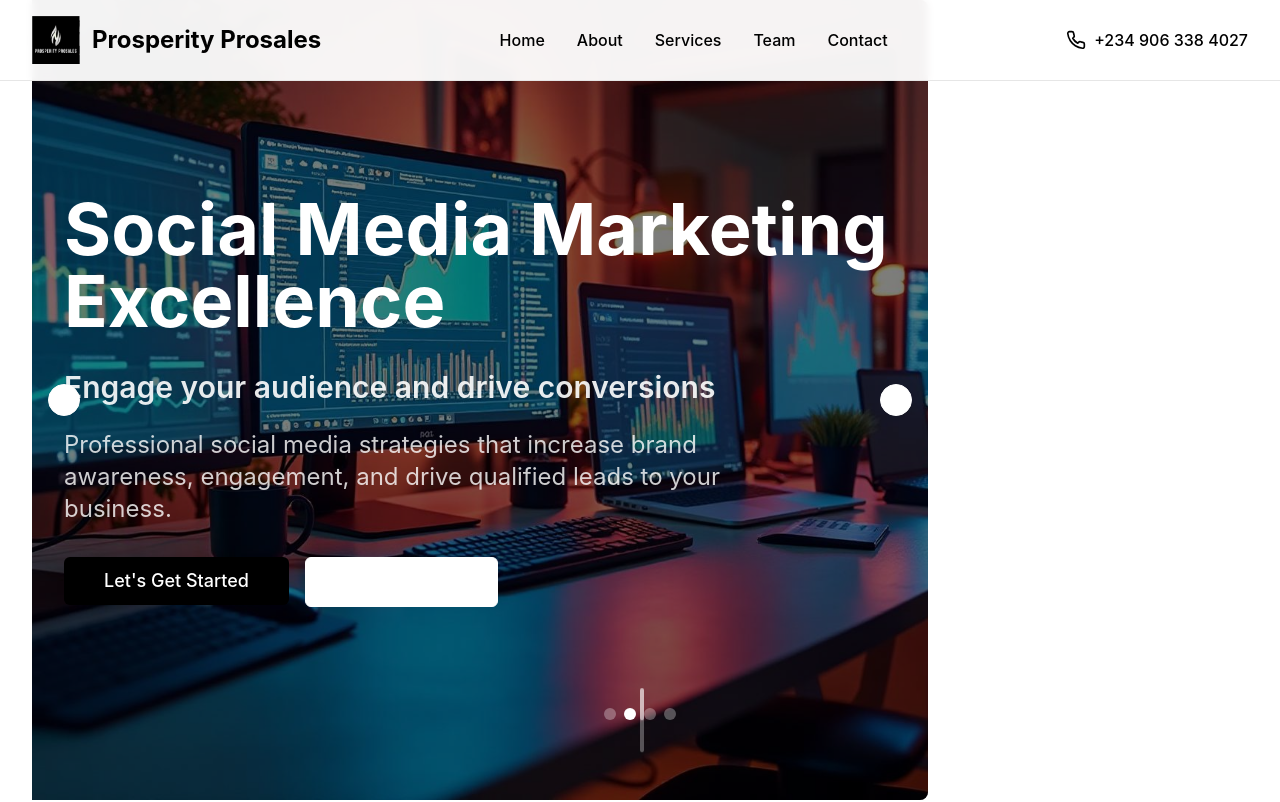
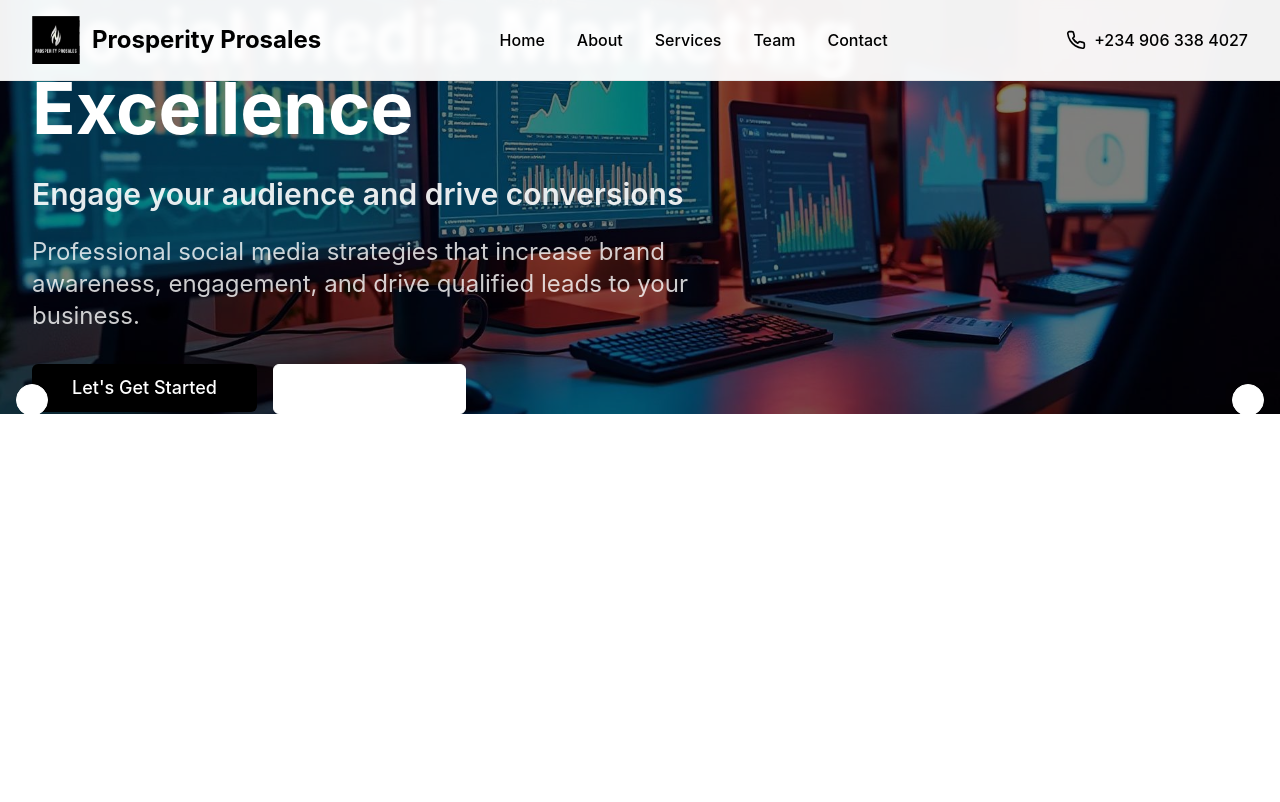
Before and after one commit to folakeprosales6-web/prosperity-prosales-growth, a React (Vite) app: page / in a window 1280 px wide. Shown: the top 802 px of the page. Built offline with nearby package versions, Linux system fonts and the light colour scheme.

Commit message:
Refactor Hero section layout

```diff
--- a/src/components/Hero.tsx
+++ b/src/components/Hero.tsx
@@ -81,14 +81,13 @@ const Hero = () => {
   }, [api]);
 
   return (
-    <section id="home" className="relative min-h-screen flex items-center">
-      <div className="container relative z-10">
-        <Carousel setApi={setApi} className="w-full max-w-4xl">
-          <CarouselContent>
+    <section id="home" className="relative h-screen">
+      <Carousel setApi={setApi} className="w-full h-full">
+        <CarouselContent className="h-full">
           {heroSlides.map((slide, index) => (
-              <CarouselItem key={index} className="relative">
+            <CarouselItem key={index} className="relative h-full">
               {/* Background Image for this slide */}
-                <div className="absolute inset-0 z-0 rounded-lg overflow-hidden">
+              <div className="absolute inset-0 z-0">
                 <img
                   src={slide.image}
                   alt={slide.alt}
@@ -98,8 +97,9 @@ const Hero = () => {
               </div>
 
               {/* Content */}
-                <div className="relative z-10 min-h-screen flex items-center">
-                  <div className="max-w-4xl p-8">
+              <div className="relative z-10 h-full flex items-center">
+                <div className="container mx-auto px-8">
+                  <div className="max-w-4xl">
                     <h1 className="text-5xl md:text-7xl font-bold text-white mb-8 leading-tight">
                       {slide.title}
                     </h1>
@@ -129,6 +129,7 @@ const Hero = () => {
                     </div>
                   </div>
                 </div>
+              </div>
             </CarouselItem>
           ))}
         </CarouselContent>
@@ -148,7 +149,6 @@ const Hero = () => {
           />
         ))}
       </div>
-      </div>
 
       {/* Scroll Indicator */}
       <div className="absolute bottom-8 left-1/2 transform -translate-x-1/2 animate-bounce z-20">
```
Lines whose indentation alone changed are shown as unchanged.
